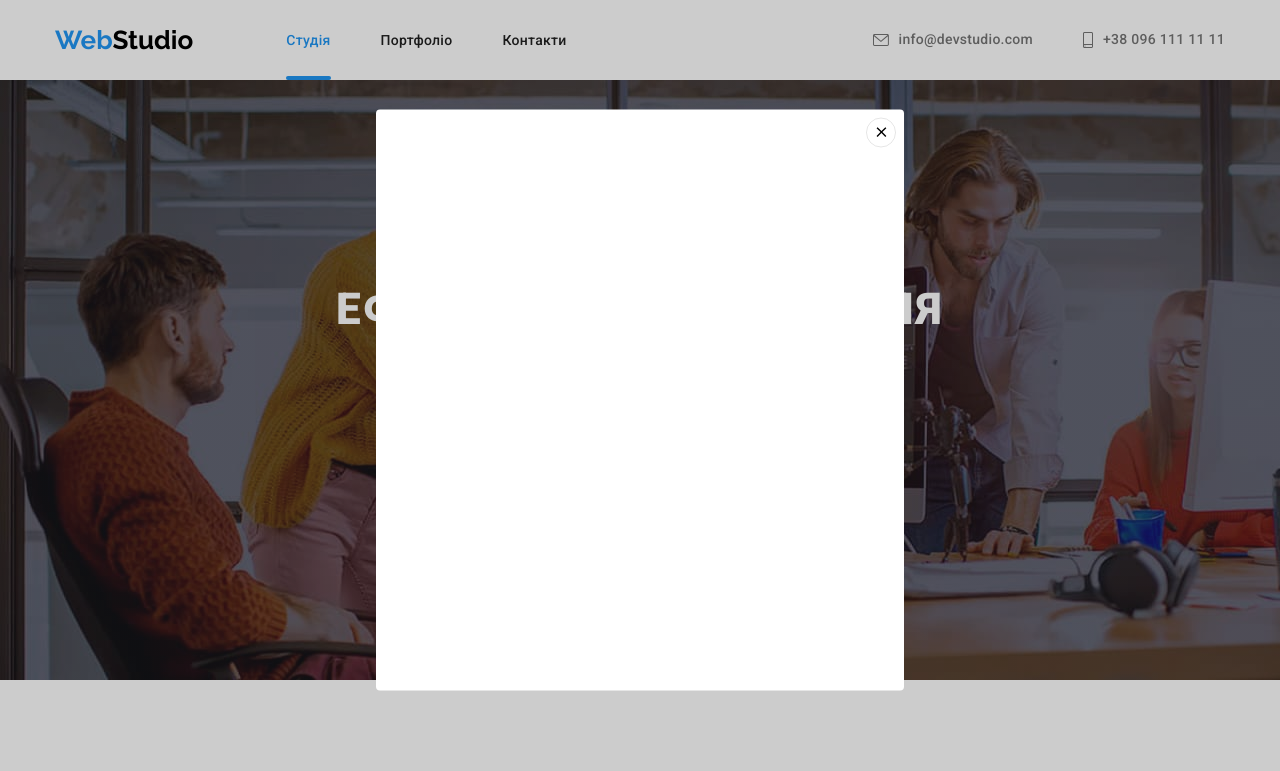
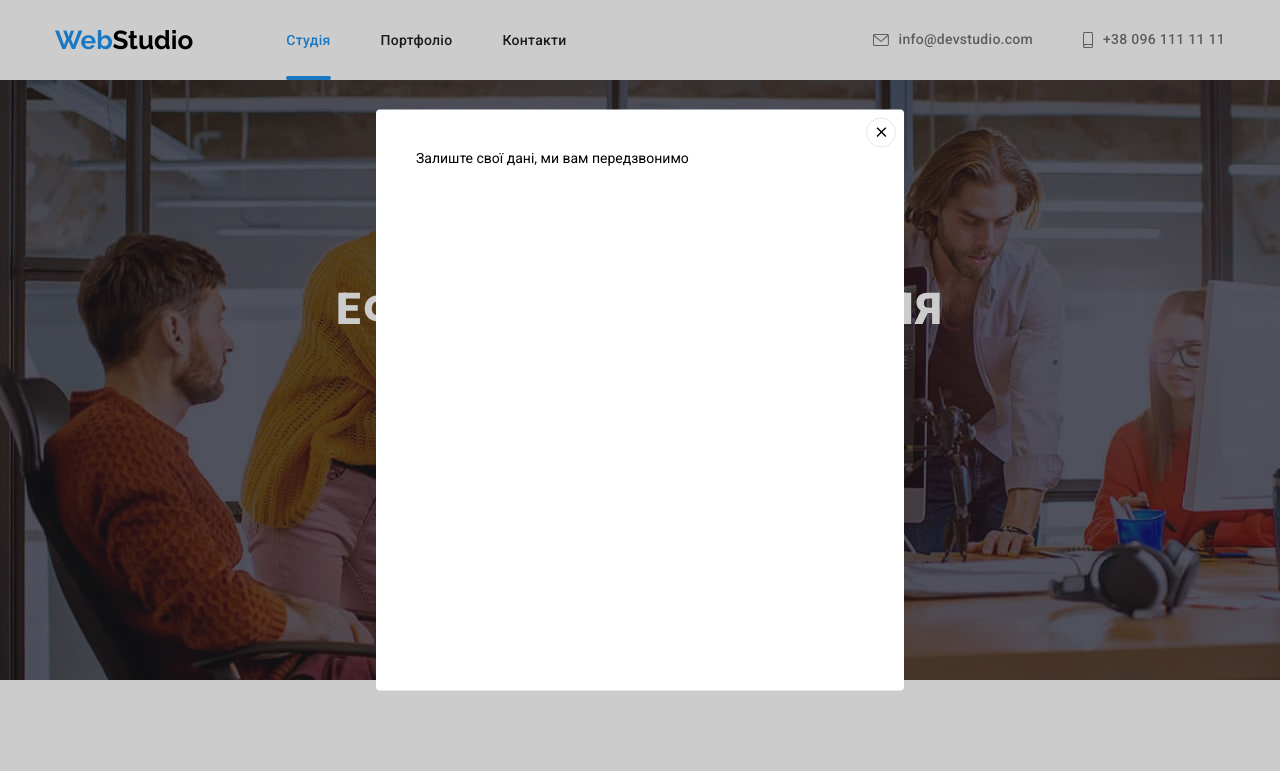
Before and after one commit to Nasypaiko/goit-markup-hw-06, a plain HTML site: page index.html in a window 1280 px wide. Both pictures are taken after a click on the button "Замовити послугу". Shown: the top 771 px of the page. Drawn offline with nearby package versions, Linux system fonts and the light colour scheme.

Commit message:
Modal window

```diff
--- a/css/styles.css
+++ b/css/styles.css
@@ -676,6 +676,7 @@ img {
   left: 50%;
   transform: translate(-50%, -50%) scale(1);
   transition: transform 300ms linear;
+  padding: 40px;
 }
 
 .backdrop.is-hidden .modal {
--- a/index.html
+++ b/index.html
@@ -449,6 +449,7 @@
         <button type="button" class="modal-close" data-modal-close><svg class="button-icon" width="18" height="18">
           <use href="./images/icons.svg#icon-close-black-18dp-2-1"></use>
         </svg></button>
+        <p class="modal-title">Залиште свої дані, ми вам передзвонимо</p>
       </div>
     </div>
     <script src="https://unpkg.com/aos@2.3.1/dist/aos.js"></script>
```
